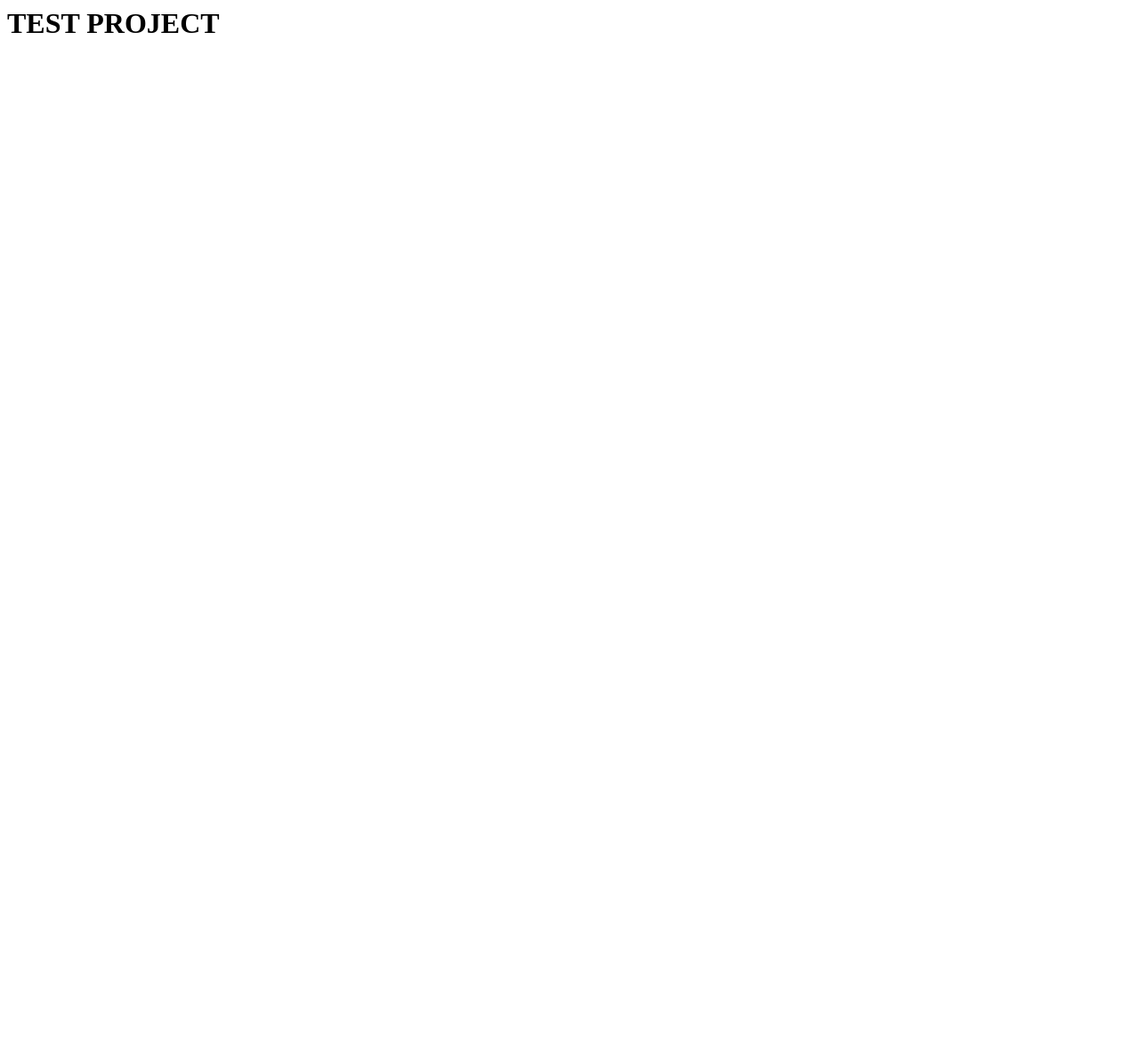
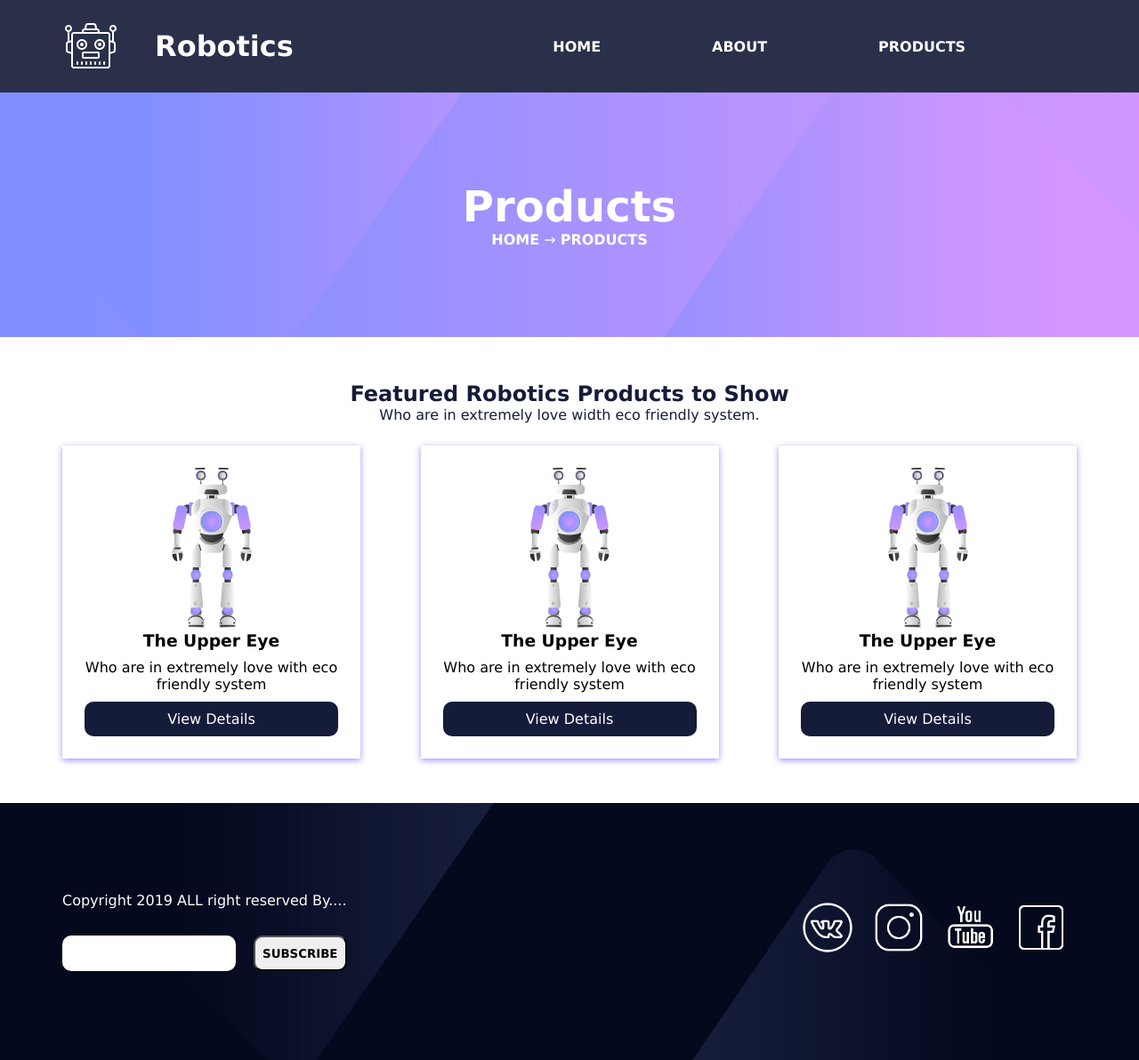
Before and after one commit to v1580mid/v1580mid.github.io, a plain HTML site: page index.html in a window 1280 px wide. Shown: the whole page at 89% size. Before the commit the page ends 800 px from the top, so only its background shows below. Drawn offline with Linux system fonts and the light colour scheme.

Commit message:
Update index.html

```diff
--- a/index.html
+++ b/index.html
@@ -1,10 +1,142 @@
-<!DOCKTYPE html>
-<html>
-    <head>
-        <meta charset="UTF-8">
-        <title>Test</title>
-    </head>
-    <body>
-        <h1>TEST PROJECT</h1>
-    </body>
+<!DOCTYPE html>
+<html lang="en">
+<head>
+    <meta charset="UTF-8">
+    <meta name="viewport" content="width=device-width, initial-scale=1.0">
+    <meta http-equiv="X-UA-Compatible" content="ie=edge">
+    <title>Robotics</title>
+    <link rel='stylesheet' href='index.css'>
+    <link rel='stylesheet' href='flex_training.css'>
+</head>
+<body>
+
+    <!--START HEADER-->
+    <header class = 'header'>
+
+        <div class = 'container'>
+            <div class = 'header-row'>
+                <!--START BLOCK LOGO-->
+                <div class = 'header-logo'>
+                    <img class = 'logo-img' src='img/logo.png'></img>
+                    <h1 class = 'logo-title'>Robotics</h1>
+                </div>
+                <!--END BLOCK LOGO-->
+
+                <!--START BLOCK MENU-->
+                <div class = 'header-menu'>
+                    <ul class = 'menu'>
+                        <li class = 'menu-item'>
+                            <a class = 'menu-link' href ='#'>Home</a>
+                        </li>
+                        <li class = 'menu-item'>
+                            <a class = 'menu-link' href ='#'>About</a>
+                        </li>
+                        <li class = 'menu-item'>
+                            <a class = 'menu-link' href ='#metka'>Products</a>
+                        </li>
+                    </ul>
+                </div>
+                <!--END BLOCK MENU-->
+            </div>
+        </div>
+
+    </header>
+    <!--END HEADER-->
+
+    <!--START MAIN-->
+    <main class = 'main'>
+        <!--START BANNER SECTION-->
+        <section class = 'banner-section'>
+            <div class = 'container'>
+                <div class = 'banner-text'>
+                    <h1 class = 'banner-title'>Products</h1>
+                    <div class = 'banner-description'>
+                        <a href = '#' class = 'menu-link'>Home</a> &#x2192 <a href = '#' class = 'menu-link'>Products</a>
+                    </div>
+                </div>
+            </div>
+        </section>
+        <!--END BANNER SECTION-->
+
+        <!--START CARDS SECTION-->
+        <section class = 'cards-section'>
+            <a name = 'metka'>
+            <div class = 'container'>
+                    <a name = 'metka'></a>
+                <div class = 'cards-text'>
+                    <h1 class = 'cards-title'>Featured Robotics Products to Show</h1>
+                    <div class = 'cards-description'>Who are in extremely love width eco friendly system.</div>
+                </div>
+
+                <div class = 'cards'>
+                    <div class = 'cards-row'>
+                        <div class = 'card'>
+
+                            <img class = 'card-img' src="img/p1.png">
+                            <div class = 'card-body'>
+                                <h3 class = 'card-title'>The Upper Eye</h3>
+                                <div class = 'card-text'>Who are in extremely love with eco friendly system</div>
+                                <div class = 'card-button'>
+                                    <a class = 'card-link' href = '#'>View Details</a>
+                                </div>
+                            </div>
+
+                        </div>
+                        <div class = 'card'>
+
+                            <img class = 'card-img' src="img/p1.png">
+                            <div class = 'card-body'>
+                                <h3 class = 'card-title'>The Upper Eye</h3>
+                                <div class = 'card-text'>Who are in extremely love with eco friendly system</div>
+                                <div class = 'card-button'>
+                                    <a class = 'card-link' href = '#'>View Details</a>
+                                </div>
+                            </div>
+
+                        </div>
+                        <div class = 'card'>
+
+                            <img class = 'card-img' src="img/p1.png">
+                            <div class = 'card-body'>
+                                <h3 class = 'card-title'>The Upper Eye</h3>
+                                <div class = 'card-text'>Who are in extremely love with eco friendly system</div>
+                                <div class = 'card-button'>
+                                    <a class = 'card-link' href = '#'>View Details</a>
+                                </div>
+                            </div>
+
+                        </div>
+                    </div>
+
+                </div>
+
+            </div>
+        </section>
+        <!--START CARDS SECTION-->
+    </main>
+    <!--END MAIN-->
+
+    <!--START FOOTER-->
+    <footer class = 'footer'>
+        <div class = 'container'>
+            <div class = 'footer-row'>
+                <div class = 'search'>
+                    <div class = 'copyright'>Copyright 2019 ALL right reserved By....</div>
+                    <div class="footer-search">
+                        <input type="text" class="footer-search-input">
+                        <button class="footer-search-button">Subscribe</button>
+                    </div>
+                </div>
+                <div class = 'social-networks'>
+                    <a href="#"><img class = 'footer-logo' src='img/vk.png'></a>
+                    <a href="#"><img class = 'footer-logo' src='img/instagram.png'></a>
+                    <a href="#"><img class = 'footer-logo' src='img/youtube.png'></a>
+                    <a href="#"><img class = 'footer-logo' src='img/facebook.png'></a>
+                </div>
+            </div>
+        </div>
+    </footer>
+    <!--END FOOTER-->
+
+</body>
 </html>
```
